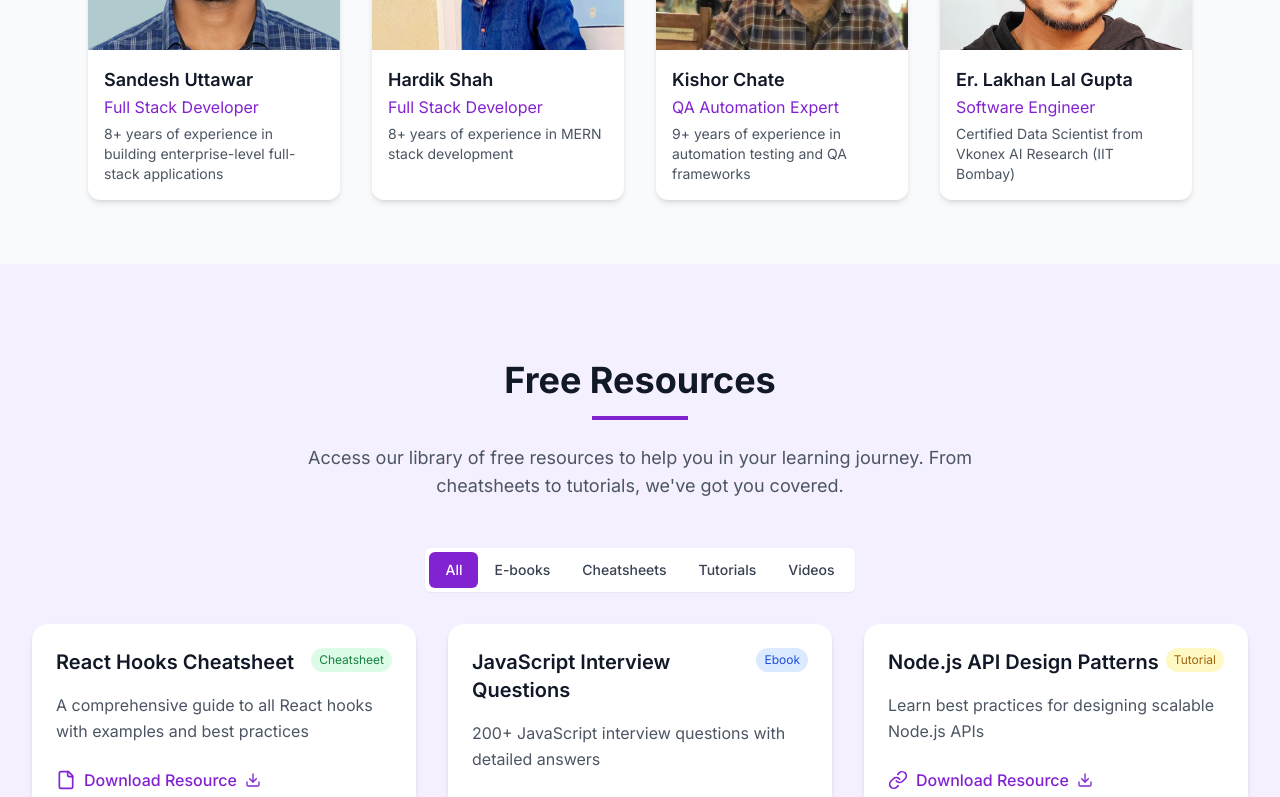
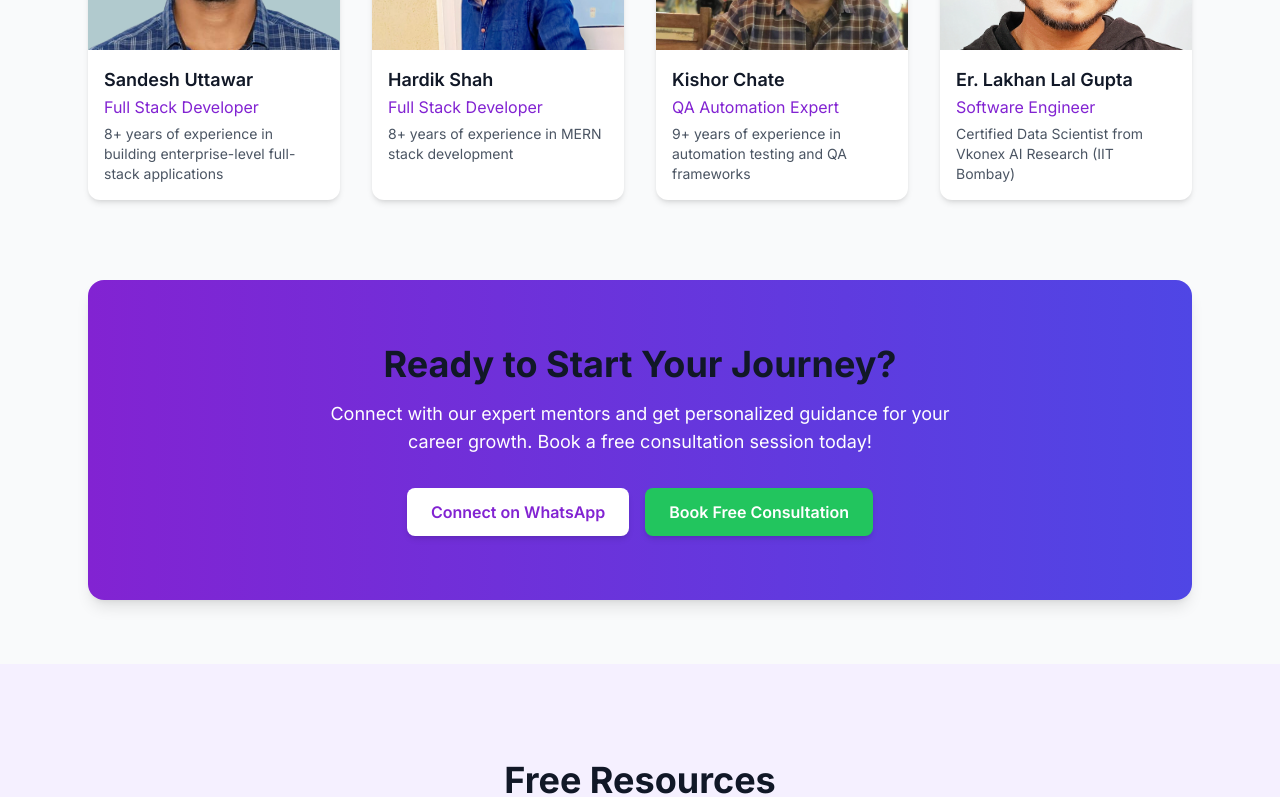
Before and after one commit to nextgendevs03/nextgendevs-website, a React (Vite) app: page / in a window 1280 px wide. Shown: the part 3434-4231 px from the top of the page. Built offline with nearby package versions, Linux system fonts and the light colour scheme.

Commit message:
Updated Mentorship section and data.json

```diff
--- a/src/components/Mentorship.tsx
+++ b/src/components/Mentorship.tsx
@@ -4,7 +4,6 @@ import hardik from "../assets/public/hardik6.jpg";
 import kishor from "../assets/public/Kishor.jpg";
 import sandesh from "../assets/public/Sandesh.png";
 import erLakhanLalGupta from "../assets/public/Er.Lakhan Lal Gupta.jpg";
-
 
 interface Mentor {
   id: number;
@@ -122,9 +121,10 @@ const Mentorship = () => {
         <h2 className="text-3xl md:text-4xl font-bold text-center mb-4">Expert Mentorship</h2>
         <div className="w-24 h-1 bg-purple-600 mx-auto mb-8"></div>
         <p className="text-lg text-gray-600 text-center mb-12">
-          Learn from industry professionals with years of experience.Get personalized  guidance and acceierate your career growth with our expert mentors.
+          Learn from industry professionals with years of experience. Get personalized guidance and accelerate your career growth with our expert mentors.
         </p>
 
+        {/* Stats Section */}
         <div className="grid grid-cols-1 sm:grid-cols-2 lg:grid-cols-4 gap-6 mb-16">
           <div className="bg-white p-6 rounded-xl shadow-md text-center">
             <Users className="w-10 h-10 text-blue-500 mx-auto mb-4" />
@@ -151,6 +151,7 @@ const Mentorship = () => {
           </div>
         </div>
 
+        {/* Features Section */}
         <div className="grid grid-cols-1 md:grid-cols-2 gap-6 mb-16">
           {features.map((feature) => (
             <div key={feature.id} className="bg-white p-6 rounded-xl shadow-md hover:shadow-lg">
@@ -163,8 +164,9 @@ const Mentorship = () => {
           ))}
         </div>
 
+        {/* Mentors Grid */}
         <h3 className="text-4xl font-bold text-center mb-10">Meet Our Expert Mentors</h3>
-       <div className="grid grid-cols-1 sm:grid-cols-2 lg:grid-cols-4 gap-8">
+        <div className="grid grid-cols-1 sm:grid-cols-2 lg:grid-cols-4 gap-8 mb-20">
           {mentors.map((mentor) => (
             <div
               key={mentor.id}
@@ -187,18 +189,41 @@ const Mentorship = () => {
           ))}
         </div>
 
+        {/* CTA Section */}
+        <div className="bg-gradient-to-r from-purple-600 to-indigo-600 text-white py-16 rounded-2xl shadow-lg text-center">
+          <h2 className="text-3xl md:text-4xl font-bold mb-4">
+            Ready to Start Your Journey?
+          </h2>
+          <p className="text-lg mb-8 max-w-2xl mx-auto">
+            Connect with our expert mentors and get personalized guidance for your career growth.
+            Book a free consultation session today!
+          </p>
+          <div className="flex flex-col sm:flex-row gap-4 justify-center">
+            <a
+              href="#"
+              className="bg-white text-purple-600 font-semibold px-6 py-3 rounded-lg shadow-md hover:bg-gray-100"
+            >
+              Connect on WhatsApp
+            </a>
+            <a
+              href="#"
+              className="bg-green-500 text-white font-semibold px-6 py-3 rounded-lg shadow-md hover:bg-green-600"
+            >
+              Book Free Consultation
+            </a>
+          </div>
+        </div>
+
+        {/* Mentor Modal */}
         {selectedMentor && (
           <div className="fixed inset-0 flex justify-center items-center bg-black bg-opacity-60 z-50">
             <div className="bg-white rounded-2xl p-6 max-w-lg w-full relative overflow-y-auto max-h-[90vh] shadow-xl">
-
-
               <button
                 className="absolute top-3 right-3 text-gray-600 hover:text-gray-800"
                 onClick={() => setSelectedMentor(null)}
               >
                 <X className="w-5 h-5" />
               </button>
-
 
               <div className="w-full flex justify-center mb-3">
                 <img
@@ -208,11 +233,9 @@ const Mentorship = () => {
                 />
               </div>
 
-
               <h3 className="text-lg font-bold text-center">{selectedMentor.name}</h3>
               <p className="text-purple-600 text-sm text-center">{selectedMentor.role}</p>
               <p className="text-gray-600 text-sm text-center">{selectedMentor.experience}</p>
-
 
               <div className="flex justify-center mt-2 text-yellow-500">
                 {Array.from({ length: 5 }).map((_, i) => (
@@ -228,7 +251,6 @@ const Mentorship = () => {
                 {selectedMentor.about}
               </div>
 
-
               <h4 className="mt-4 font-semibold text-left">Expertise:</h4>
               <div className="flex gap-1.5 flex-wrap mt-2 justify-start">
                 {selectedMentor.expertise.map((skill, index) => (
@@ -240,7 +262,6 @@ const Mentorship = () => {
                   </span>
                 ))}
               </div>
-
 
               <h4 className="mt-4 font-semibold">Key Achievements:</h4>
               <ul className="mt-2 space-y-2">
@@ -261,7 +282,6 @@ const Mentorship = () => {
                 </p>
               </div>
 
-
               <div className="mt-6 flex flex-col sm:flex-row gap-4 justify-center">
                 <a
                   href="#"
@@ -276,7 +296,6 @@ const Mentorship = () => {
                   Book Session
                 </a>
               </div>
-
             </div>
           </div>
         )}
--- a/src/data.json
+++ b/src/data.json
@@ -1,5 +1,5 @@
 {
-  "name": "Er. Lakhan Lal Gupta",
+ "name": "Er. Lakhan Lal Gupta",
   "profession": "Software Engineer",
   "company": "TCS",
   "certifications": [
```
Lines whose indentation alone changed are shown as unchanged.
